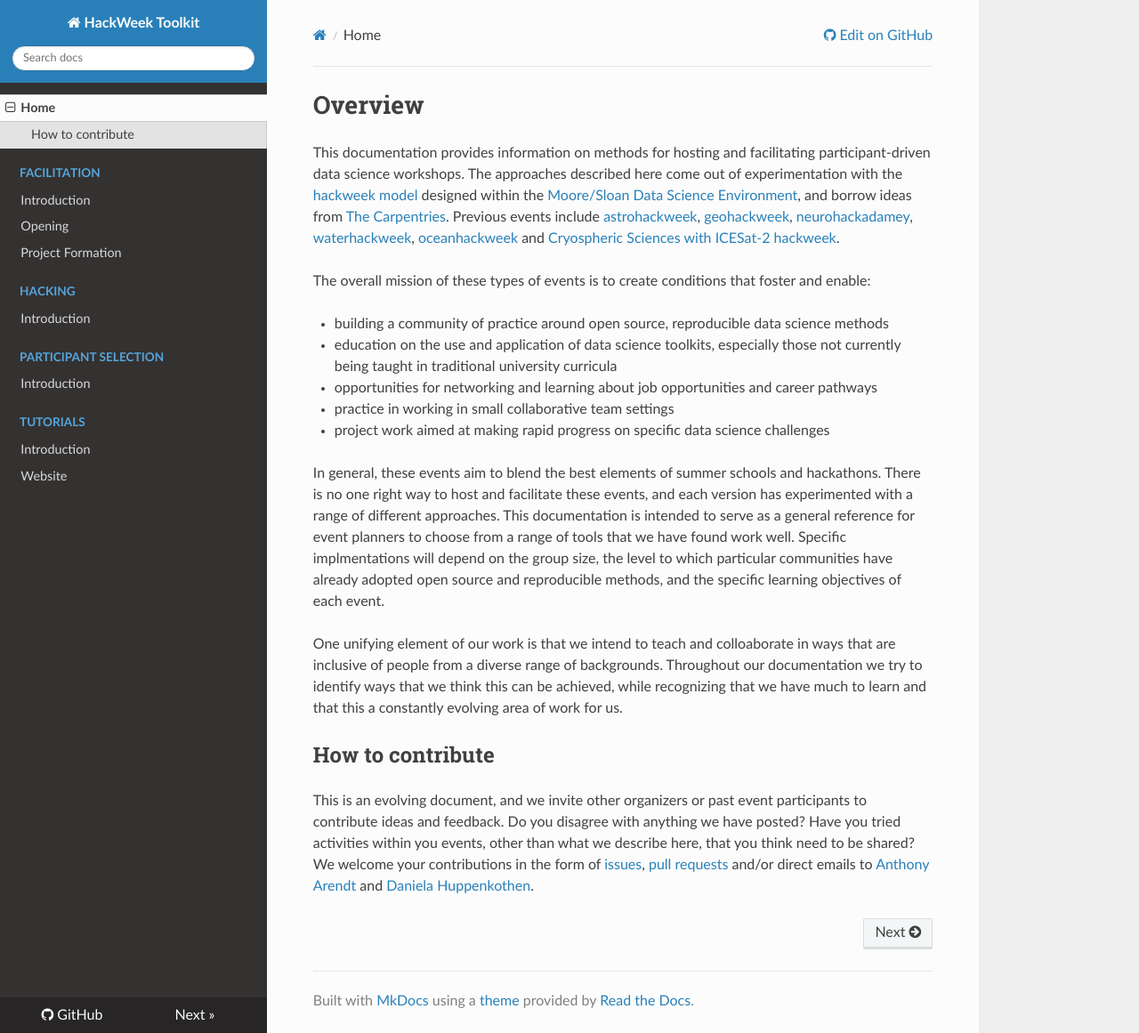
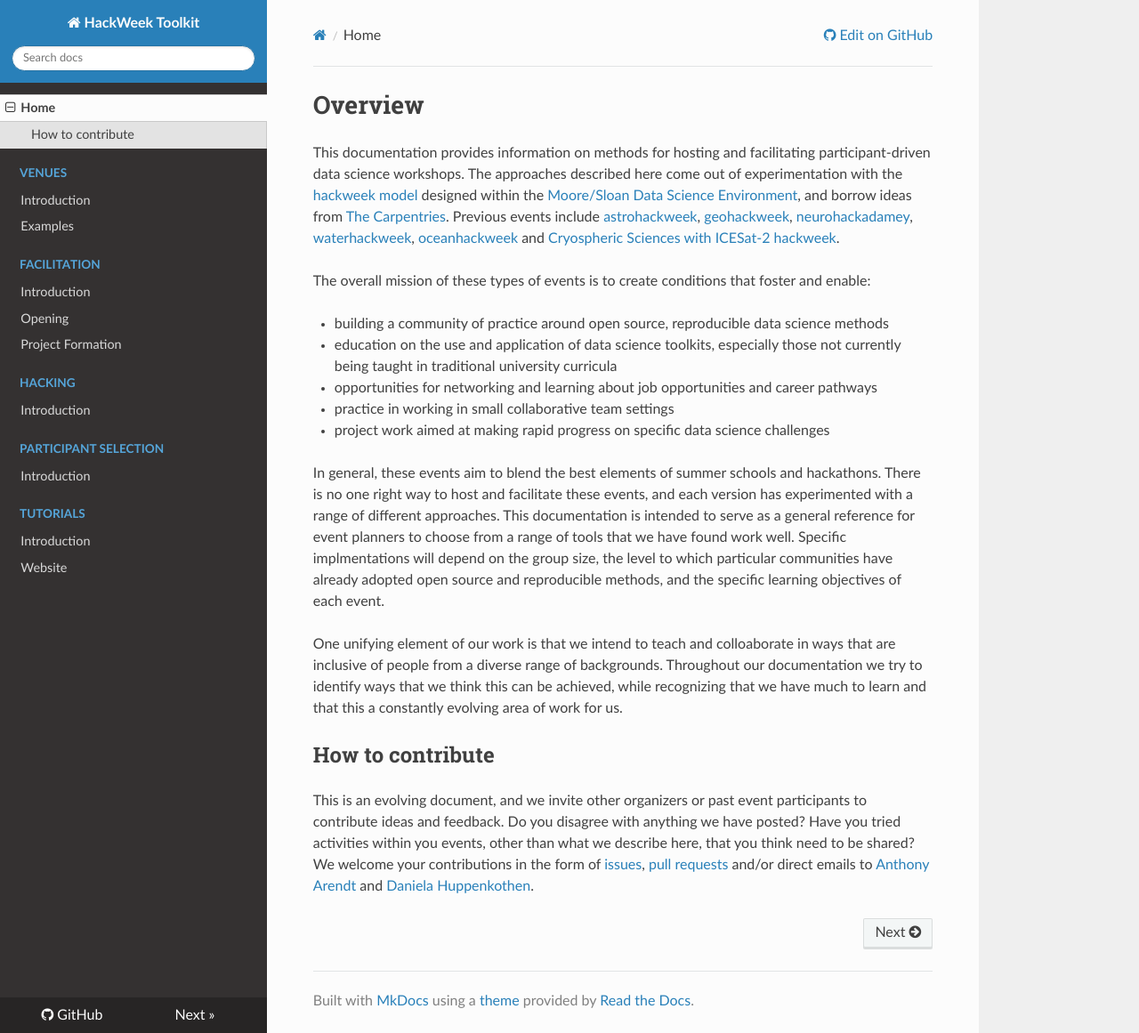
Before and after one commit to uwescience/HackWeek-Toolkit, an MkDocs documentation site: the page built from docs/index.md, in a window 1280 px wide and 1161 px high. Shown: the whole window at 89% size. Built offline with MkDocs 1.6.1, drawn with Linux system fonts in a browser that asks for light colours; nearby versions of some CDN libraries.

Commit message:
add venues menu item

```diff
--- a/mkdocs.yml
+++ b/mkdocs.yml
@@ -1,6 +1,9 @@
 site_name: HackWeek Toolkit
 nav:
     - Home: index.md
+    - Venues:
+        - 'Introduction': 'Venues/Venues-General.md'
+        - 'Examples': 'Venues/Venues-Ideas.md'
     - Facilitation:
         - 'Introduction': 'Facilitation/Facilitation-intro.md'
         - 'Opening': 'Facilitation/opening.md'
```
